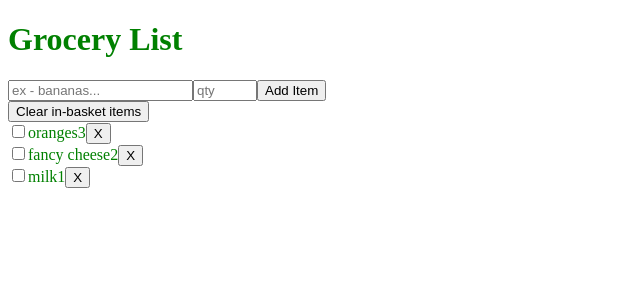
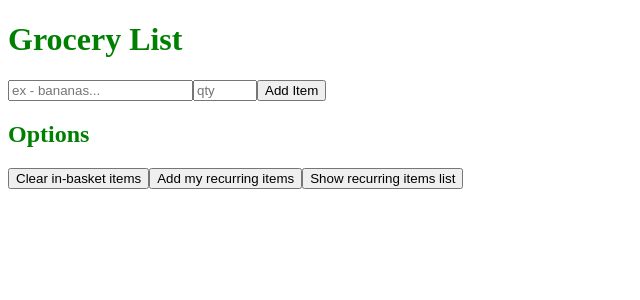
Before and after one commit to LKWLaLa/basket, a React app: page / in a window 1280 px wide. Shown: the top 300 px of the page, without its empty margins (0-640 px from the left). Built offline with nearby package versions, Linux system fonts and the light colour scheme; the HTML template or start-up script is replaced by a standard one.

Commit message:
add OptionsContainer and recurring items functionality

```diff
--- a/src/components/AddItem.js
+++ b/src/components/AddItem.js
@@ -18,7 +18,9 @@ class AddItem extends Component {
     e.preventDefault()
     let item = {name: this.state.item, quantity: this.state.qty, inBasket: false}
     this.setState({item: '', qty: ''})
-    this.props.addNewItem(item)
+    if(this.props.addNewItem){
+      this.props.addNewItem(item)
+    } else {this.props.addNewRecurringItem(item)}
   }
 
   render(){
--- a/src/components/List.js
+++ b/src/components/List.js
@@ -1,5 +1,6 @@
 import React from 'react';
 import Item from './Item';
+import AddItem from './AddItem'
 
 const List = (props) => {
   let {items} = props
@@ -11,6 +12,8 @@ const List = (props) => {
 
   return (
     <div className="list">
+       <h1>Grocery List</h1>
+       <AddItem addNewItem={props.addNewItem}/>
       {listItems}
     </div>
   )
--- a/src/components/ListContainer.js
+++ b/src/components/ListContainer.js
@@ -1,21 +1,18 @@
 import React, {Component} from 'react';
-import AddItem from './AddItem'
+import recurringItems from '../itemsHelper'
 import List from './List'
+import OptionsContainer from './OptionsContainer'
 
 class ListContainer extends Component {
 
   constructor(props){
     super(props)
     this.state = {
-      items: [
-        {name: "oranges", quantity: 3, inBasket: false, id: 1},
-        {name: "fancy cheese", quantity: 2, inBasket: false, id: 2},
-        {name: "milk", quantity: 1, inBasket: false, id: 3}
-      ]
+      items: []
     }
   }
 
-  idCount = 3
+  idCount = recurringItems.length
 
   addNewItem = (item) => {
     this.idCount ++
@@ -45,18 +42,26 @@ class ListContainer extends Component {
       this.setState({ items: nonBasketItems, showInBasket: false})
   }
 
+  addRecurringItems = () => {
+    this.setState({items: [...this.state.items, ...recurringItems]})
+  }
+
+  addNewRecurringItem = (item) => {
+    this.idCount ++
+    item.id = this.idCount
+    recurringItems.push(item)
+    this.forceUpdate()
+  }
 
 
   render(){
     return (
       <div className="list-container">
-        <h1>Grocery List</h1>
-        <AddItem addNewItem={this.addNewItem}/>
-        <button className="clear-basket-items" onClick={this.clearInBasket}>
-          Clear in-basket items
-        </button>
-        <List items={this.state.items} deleteItem={this.deleteItem}
-          toggleInBasket={this.toggleInBasket}/>
+        <List items={this.state.items} addNewItem={this.addNewItem}
+        deleteItem={this.deleteItem} toggleInBasket={this.toggleInBasket}/>
+        <OptionsContainer clearInBasket={this.clearInBasket}
+        addRecurringItems={this.addRecurringItems} recurringItems={recurringItems}
+        addNewRecurringItem={this.addNewRecurringItem} />
       </div>
       )
     }
--- /dev/null
+++ b/src/components/OptionsContainer.js
@@ -0,0 +1,58 @@
+import React, {Component} from 'react';
+import RecurringItemsContainer from './RecurringItemsContainer';
+
+class OptionsContainer extends Component {
+
+  constructor(props){
+    super(props)
+    this.state = {
+      buttonDisabled: false,
+      showRecurring: false
+    }
+
+  }
+
+  clearBasketHandler = () => {
+    this.props.clearInBasket()
+  }
+
+  recurringItemsHandler = () => {
+    this.setState({buttonDisabled: true})
+    this.props.addRecurringItems()
+  }
+
+  showRecurringItems = () => {
+    this.setState({showRecurring: true})
+  }
+
+  hideRecurringItems = () => {
+    this.setState({showRecurring: false})
+  }
+
+  render(){
+    return (
+      <div className="list-settings">
+        <h2>Options</h2>
+        <button className="clear-basket-items" onClick={this.clearBasketHandler}>
+          Clear in-basket items
+        </button>
+
+        <button className="add-recurring-items" onClick={this.recurringItemsHandler}
+        disabled={this.state.buttonDisabled}>
+         Add my recurring items
+        </button>
+
+        <button className="show-recurring-items" onClick={this.showRecurringItems}>
+         Show recurring items list
+        </button>
+
+        {this.state.showRecurring ?
+          <RecurringItemsContainer recurringItems={this.props.recurringItems}
+          closeList={this.hideRecurringItems}
+          addNewRecurringItem={this.props.addNewRecurringItem}/> : null}
+      </div>
+    )
+  }
+}
+
+export default OptionsContainer;
--- /dev/null
+++ b/src/components/RecurringItem.js
@@ -0,0 +1,15 @@
+import React from 'react';
+
+const RecurringItem = (props) => {
+  let {name, quantity, id} = props.item
+
+
+  return (
+    <div className="recurring-item">
+      <span className="item-name">{name}</span>
+      <span className="item-quantity">{quantity}</span>
+    </div>
+  )
+}
+
+export default RecurringItem;
--- /dev/null
+++ b/src/components/RecurringItemsContainer.js
@@ -0,0 +1,25 @@
+import React from 'react';
+import RecurringItem from './RecurringItem';
+import AddItem from './AddItem'
+
+const RecurringItemsContainer = (props) => {
+
+  let items = props.recurringItems.map(
+    item => <RecurringItem item={item} key={item.id}/>
+  )
+
+  let handleClose = () => {
+    props.closeList()
+  }
+
+  return (
+    <div className="recurring-items">
+       <h3>Your recurring items:</h3>
+       <AddItem addNewRecurringItem={props.addNewRecurringItem}/>
+      {items}
+      <button onClick={handleClose}>Close</button>
+    </div>
+  )
+}
+
+export default RecurringItemsContainer;
--- /dev/null
+++ b/src/itemsHelper.js
@@ -0,0 +1,7 @@
+let items = [
+  {name: "oranges", quantity: 3, inBasket: false, id: 1},
+  {name: "fancy cheese", quantity: 2, inBasket: false, id: 2},
+  {name: "milk", quantity: 1, inBasket: false, id: 3}
+]
+
+export default items
```
